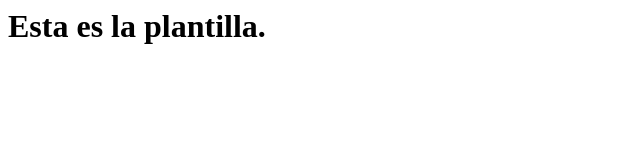
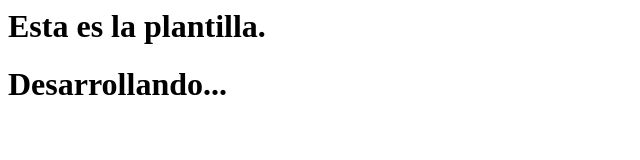
Before and after one commit to mariagituta/webctt, a plain HTML site: page index.html in a window 1280 px wide. Shown: the whole page, without its empty margins (0-640 px from the left). Drawn offline with Linux system fonts and the light colour scheme.

Commit message:
Desarrollando index.html

```diff
--- a/index.html
+++ b/index.html
@@ -1 +1,2 @@
 <h1>Esta es la plantilla.</h1>
+<h1>Desarrollando...</h1>
```
